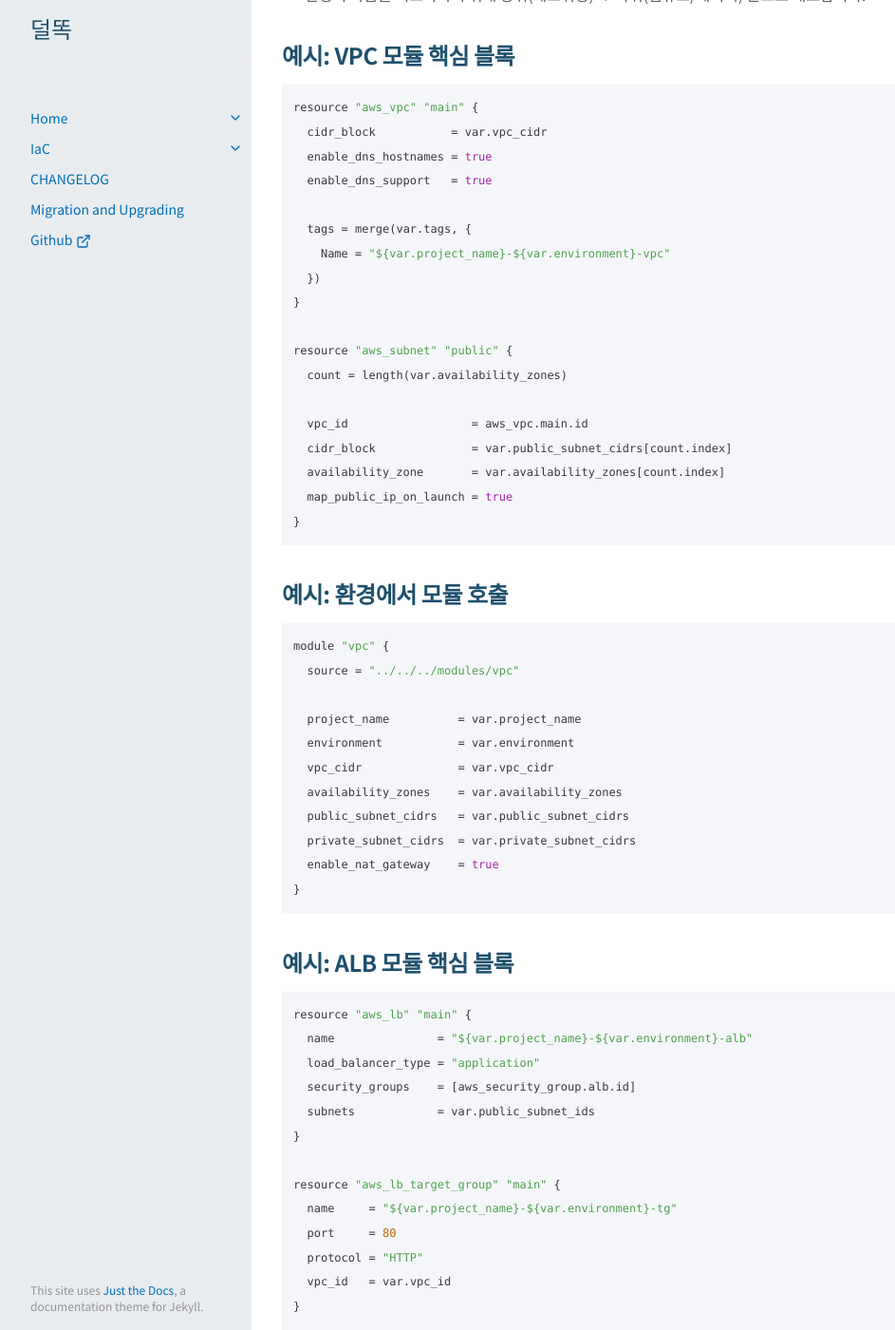
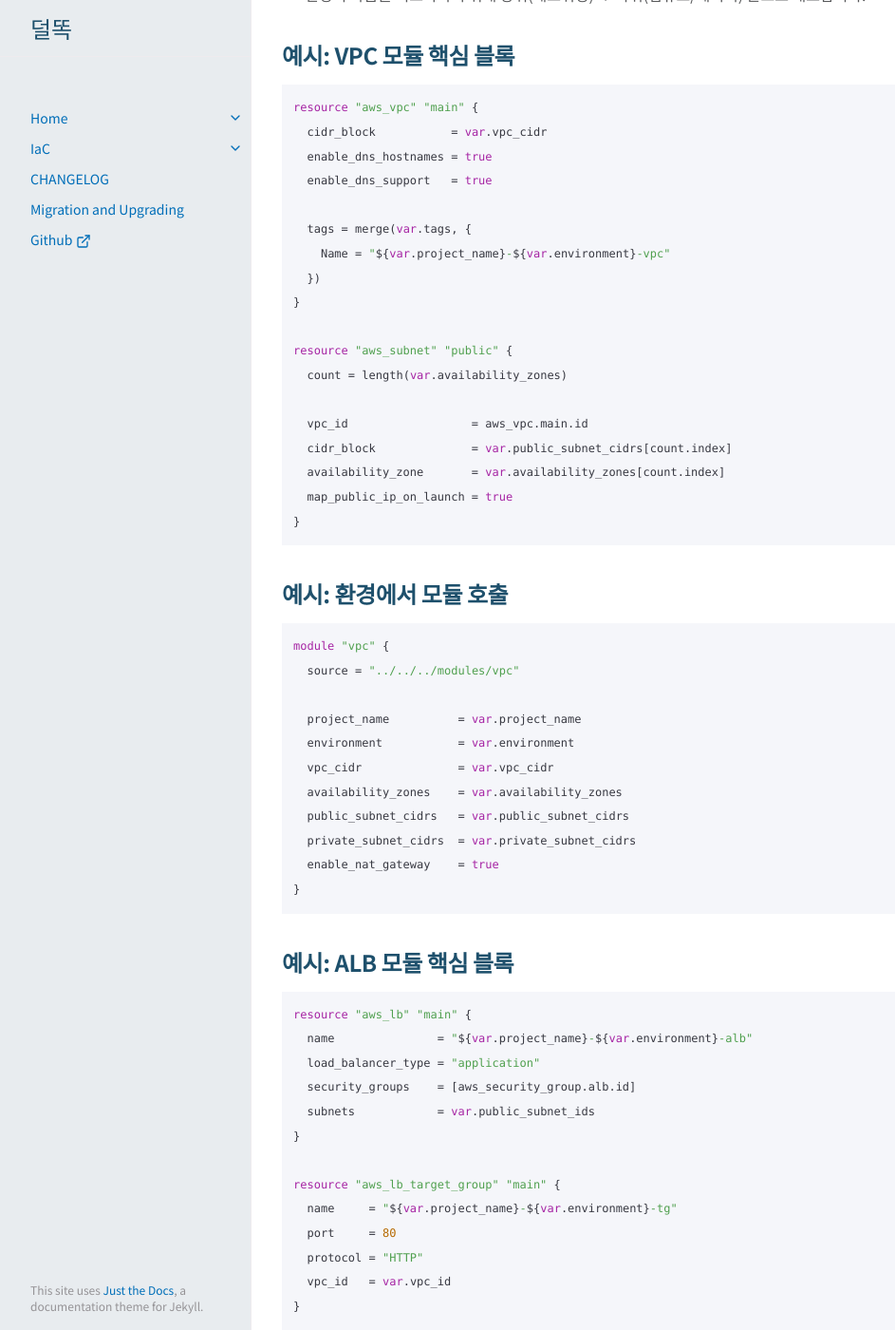
Before and after one commit to dulddok/dulddok.github.io, a Jekyll site: the page built from docs/iac/terraform/architecture.md, in a window 1280 px wide and 1400 px high, scrolled down 1308 px. Shown: the whole window at 95% size, without its empty margins (107-1050 px from the left). Built offline with Jekyll 4.4.1, drawn with Linux system fonts in a browser that asks for light colours; cached includes are drawn as plain includes; comment, search, counter and statistics services are not loaded.

Commit message:
fix(docs): Update code block syntax highlighting from HCL to Terraform for consistency in documentation

````diff
--- a/docs/iac/terraform/architecture.md
+++ b/docs/iac/terraform/architecture.md
@@ -59,7 +59,7 @@ environments/{dev,staging,prod}/
 - 변경의 파급을 최소화하기 위해 상위(네트워킹) → 하위(컴퓨트/데이터) 순으로 배포합니다.
 
 ## 예시: VPC 모듈 핵심 블록
-```hcl
+```terraform
 resource "aws_vpc" "main" {
   cidr_block           = var.vpc_cidr
   enable_dns_hostnames = true
@@ -81,7 +81,7 @@ resource "aws_subnet" "public" {
 ```
 
 ## 예시: 환경에서 모듈 호출
-```hcl
+```terraform
 module "vpc" {
   source = "../../../modules/vpc"
 
@@ -96,7 +96,7 @@ module "vpc" {
 ```
 
 ## 예시: ALB 모듈 핵심 블록
-```hcl
+```terraform
 resource "aws_lb" "main" {
   name               = "${var.project_name}-${var.environment}-alb"
   load_balancer_type = "application"
@@ -113,7 +113,7 @@ resource "aws_lb_target_group" "main" {
 ```
 
 ## 예시: EC2 모듈 핵심 블록
-```hcl
+```terraform
 data "aws_ami" "amazon_linux" {
   most_recent = true
   owners      = ["amazon"]
````
Also changed, not shown: docs/iac/terraform/getting-started.md (+3 -3 lines).
